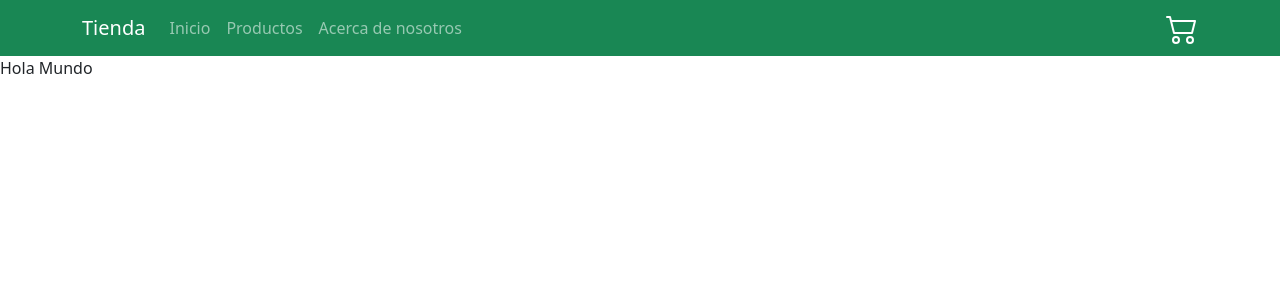
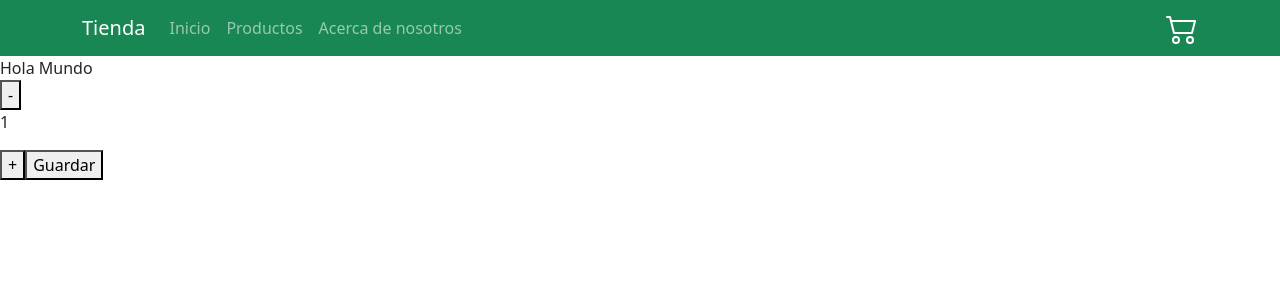
Before and after one commit to sebastianceleiro/tiendacoder2022, a React (Create React App) app: page / in a window 1280 px wide. Shown: the top 300 px of the page. Built offline with nearby package versions, Linux system fonts and the light colour scheme.

Commit message:
preentrega 4to desafio falta mejora visual

```diff
--- a/src/App.js
+++ b/src/App.js
@@ -1,12 +1,14 @@
 import NavBar from './componentes/Navbar' ;
 import 'bootstrap/dist/css/bootstrap.min.css';
 import ItemListContainer from './componentes/ItemListContainer';
+
 
 function App() {
   return (
    <>
    <NavBar/>
    <ItemListContainer greeting="Hola Mundo" />
+
   </>
   );
 }
--- /dev/null
+++ b/src/componentes/ItemCount.js
@@ -0,0 +1,29 @@
+import react, {useState} from 'react' ;
+
+const ItemCount = ({stock,cantidadInicial}) => {
+
+const [cantidad, setCantidad]= useState (cantidadInicial) ;
+
+const sumarCantidad = () => {
+    (cantidad < stock) ? setCantidad  (parseInt(cantidad ) + 1) : alert("No hay tanto stock disponible");
+}
+
+const restarCantidad = () => {
+    (cantidad >= 2) ? setCantidad (parseInt(cantidad) - 1) : alert ("Al menos debe haber 1 producto") ;
+}
+
+const addOn = () => {
+    alert ("agregado al carrito")
+}
+    return  (
+        <>
+            <div>
+                <button onClick={restarCantidad}>-</button>
+                <p>{cantidad}</p>
+                <button onClick={sumarCantidad}>+</button>
+                <button onClick={addOn}>Guardar</button>
+            </div>
+
+        </> )} ;
+
+export default ItemCount ;
--- a/src/componentes/ItemListContainer.js
+++ b/src/componentes/ItemListContainer.js
@@ -1,6 +1,11 @@
+import ItemCount from './ItemCount' ;
 
-function ItemListContainer ({greeting}) {
-    return ( <div> {greeting} </div>)
+const ItemListContainer = ({greeting}) => {
+    return (
+        <>
+        <div> {greeting} </div>
+        <ItemCount stock="10" cantidadInicial="1"/>
+        </> )
 }
 
 export default ItemListContainer ;
```
